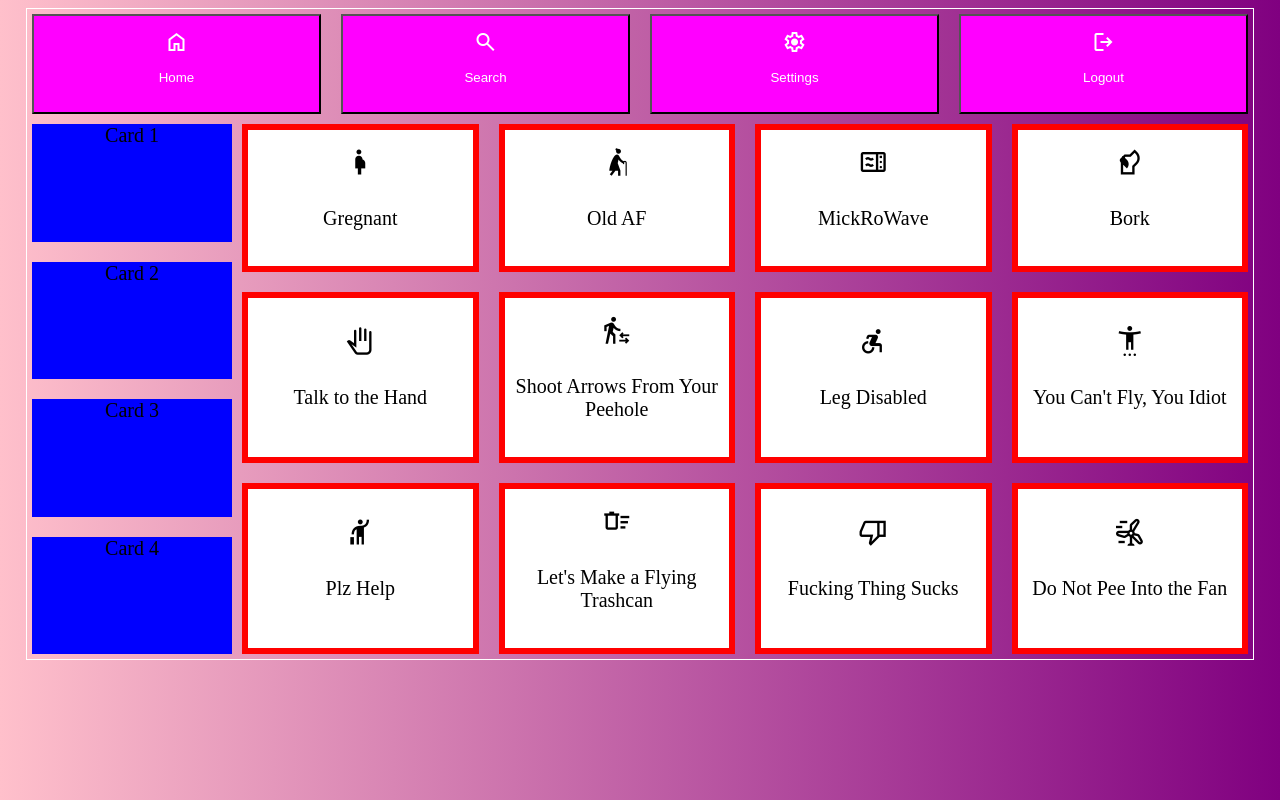
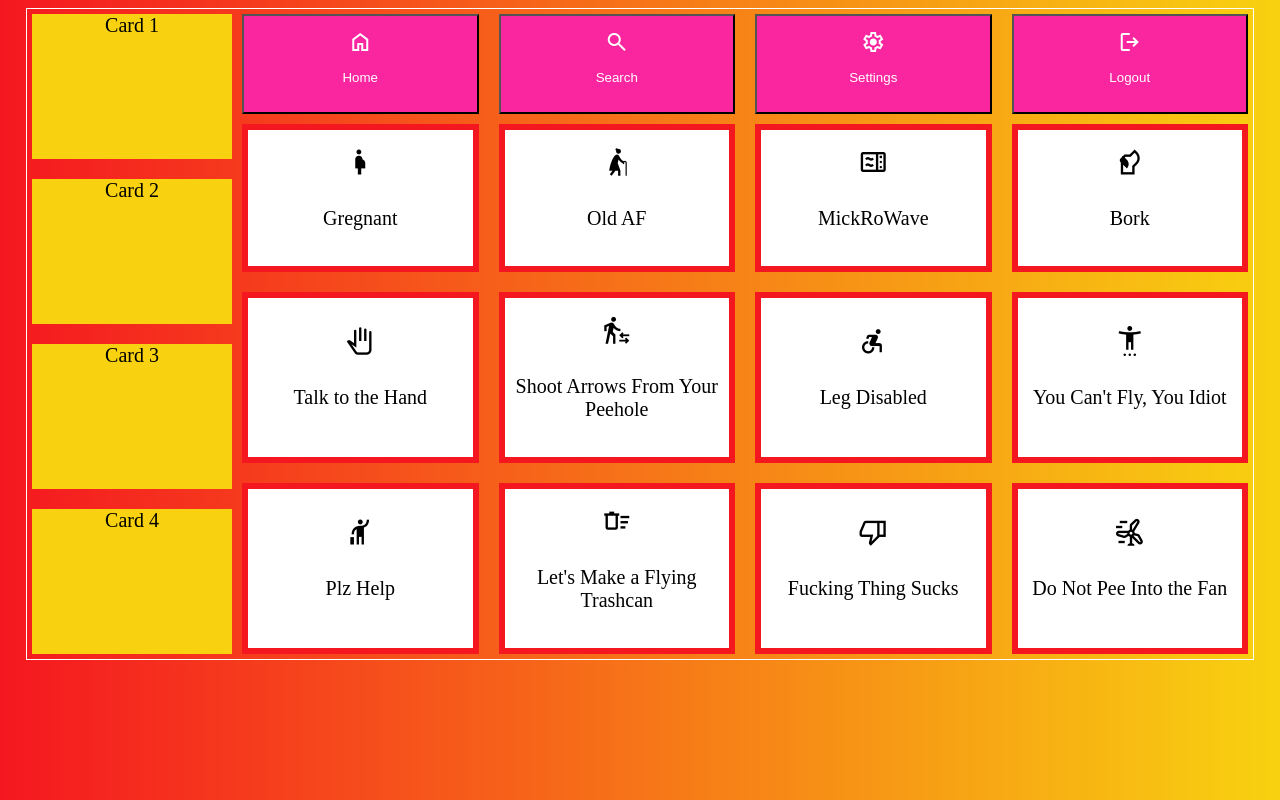
Before and after one commit to mzsigler/testing, a plain HTML site: page index.html in a window 1280 px wide. Drawn offline with nearby package versions, Linux system fonts and the light colour scheme.

Commit message:
Playing with CSS variables

```diff
--- a/style.css
+++ b/style.css
@@ -1,9 +1,13 @@
 :root {
     font-size: 20px;
-    background: linear-gradient(to right, pink, purple)
+    --myBlue: #2ff3e0;
+    --myGold: #F8D210;
+    --myPink: #FA26A0;
+    --myRed: #F51720;
 }
 
 body {
+    background: linear-gradient(to right, var(--myRed), var(--myGold));
     display: grid;
     gap: 10px;
     justify-content: center;
@@ -17,7 +21,7 @@ body {
     display: grid;
     padding: 5px;
     grid-template-areas:
-    "header header header header header"
+    "sidebar header header header header"
     "sidebar content content content content"
     "sidebar content content content content"
     "sidebar content content content content"
@@ -36,21 +40,18 @@ body {
 
 .header-button {
     color: white;
-    background-color: fuchsia;
+    background-color: var(--myPink);
 }
 
 .sidebar {
     grid-area: sidebar;
-    /* display: flex;
-    flex-direction: column;
-    justify-content: space-around; */
     display: grid;
     grid-template-columns: 1fr;
     gap: 20px;
 }
 
 .sidebar-card {
-    background: blue;
+    background: var(--myGold);
     min-height: 100px;
     text-align: center;
 }
@@ -63,7 +64,7 @@ body {
 }
 
 .content-card {
-    background-color: red;
+    background-color: var(--myRed);
     display: grid;
     grid-template-columns: 1fr;
 }
```
